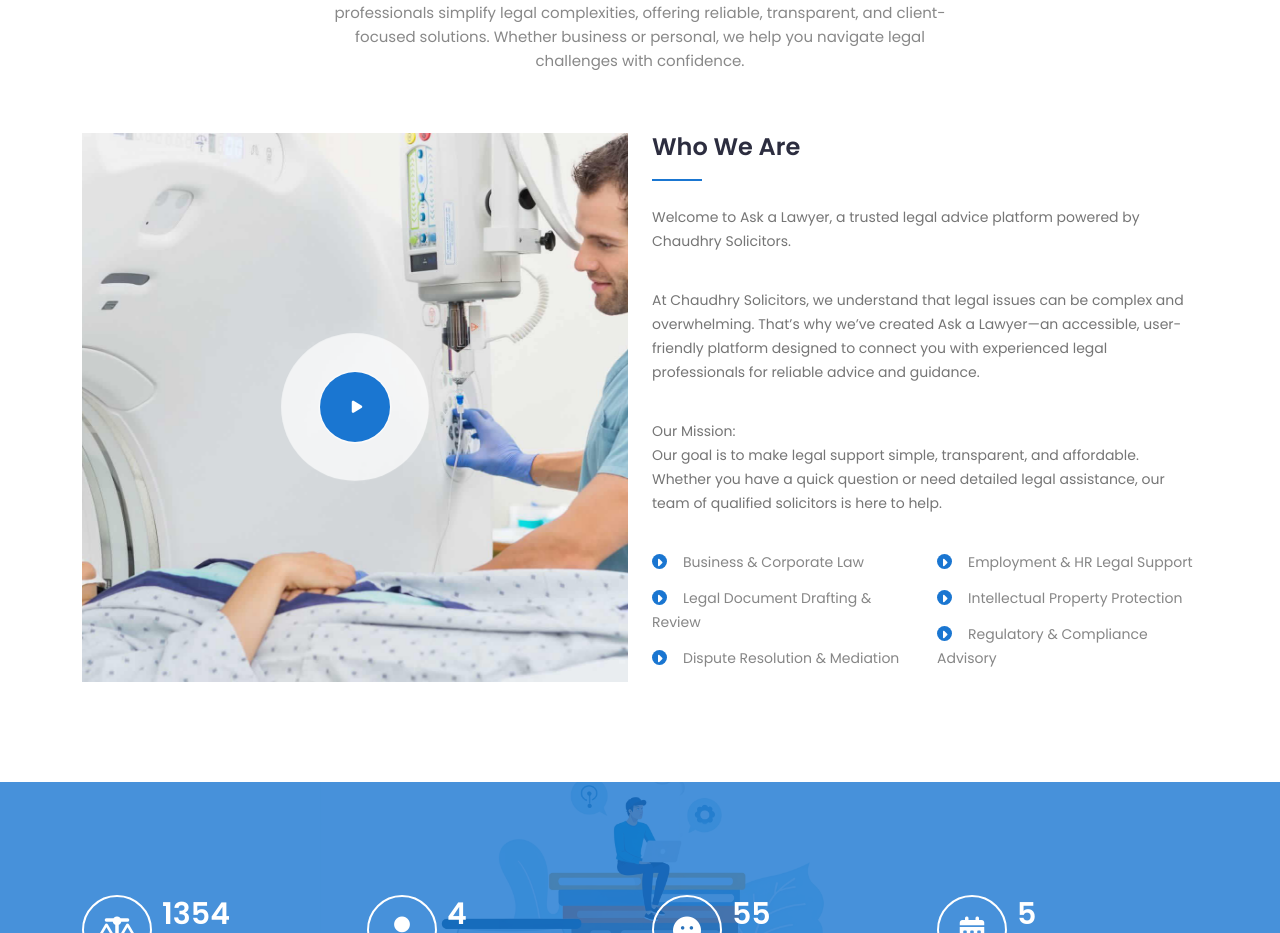
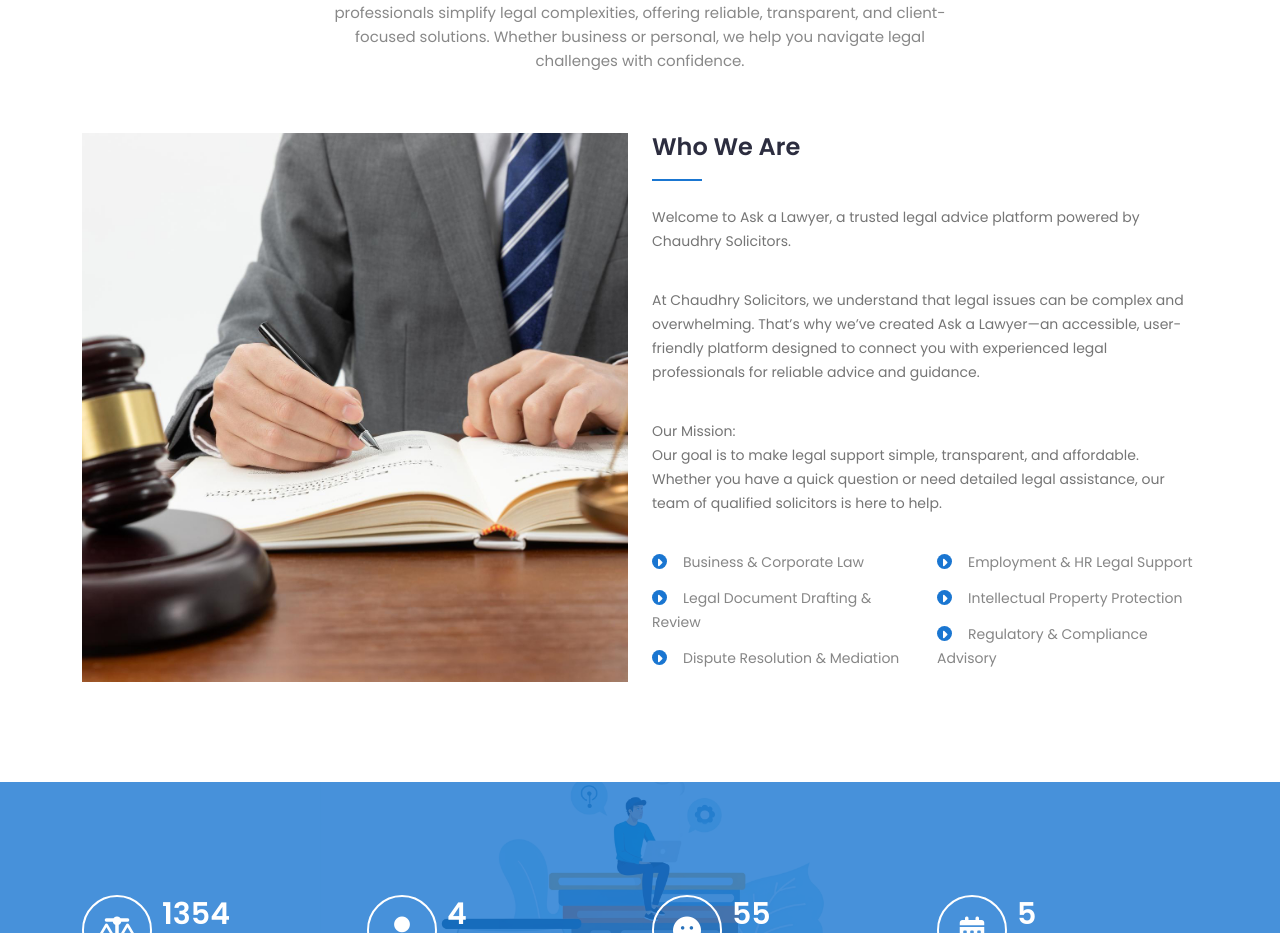
Before and after one commit to buhary98/ask_a_lawyer_website, a React (Create React App) app: page / in a window 1280 px wide. Shown: the part 1606-2539 px from the top of the page. Built offline with nearby package versions, Linux system fonts and the light colour scheme.

Commit message:
about us component updated

```diff
--- a/src/components/about/AboutUs.css
+++ b/src/components/about/AboutUs.css
@@ -1,6 +1,73 @@
 /*===================
 	About Us CSS
 =====================*/
+
+.about-us {
+    background: #fff;
+}
+
+.about-us .about-left {
+    height: 100%;
+    width: 100%;
+    background-image: url('../../assets/images/about-us.jpg');
+    background-size: cover;
+    background-position: center;
+    background-repeat: no-repeat;
+    position: relative;
+}
+
+.about-us .about-left .video-image .waves-block .waves {
+    position: absolute;
+    width: 200px;
+    height: 200px;
+    background: #fff;
+    opacity: 0;
+    -ms-filter: "progid:DXImageTransform.Microsoft.Alpha(Opacity=0)";
+    border-radius: 100%;
+    -webkit-animation: waves 3s ease-in-out infinite;
+    animation: waves 3s ease-in-out infinite;
+    left: 50%;
+    margin-left: -100px;
+    top: 50%;
+    margin-top: -100px;
+}
+
+.about-us .about-left .video-image .waves-block .wave-1 {
+    -webkit-animation-delay: 0s;
+    animation-delay: 0s;
+}
+
+.about-us .about-left .video-image .waves-block .wave-2 {
+    -webkit-animation-delay: 1s;
+    animation-delay: 1s;
+}
+
+.about-us .about-left .video-image .waves-block .wave-3 {
+    -webkit-animation-delay: 2s;
+    animation-delay: 2s;
+}
+
+.about-us .about-left .video-image .video {
+    color: #fff;
+    height: 70px;
+    width: 70px;
+    line-height: 70px;
+    text-align: center;
+    border-radius: 100%;
+    position: absolute;
+    left: 50%;
+    top: 50%;
+    margin-left: -35px;
+    margin-top: -35px;
+    font-size: 21px;
+    background: #1a76d1;
+    padding-left: 4px;
+}
+
+.about-us .about-left .video-image .video:hover {
+    transform: scale(1.1);
+}
+
 .about-us .about-right h3 {
     font-size: 24px;
     font-weight: 600;
@@ -24,16 +91,10 @@
     margin-bottom: 35px;
 }
 
-.about-us .about-right .list {}
-
 .about-us .about-right .list li {
     color: #868686;
     margin-bottom: 12px;
 }
-
-/* .about-us .about-right .list li:last-child {
-    margin-bottom: 0px;
-} */
 
 .about-us .about-right .list li i {
     height: 15px;
@@ -48,73 +109,6 @@
     margin-right: 16px;
 }
 
-/* Start Faq CSS */
-.about-us {
-    background: #fff;
-}
-
-.about-us .about-left {
-    height: 100%;
-    width: 100%;
-    background-image: url('../../assets/images/video-bg.jpg');
-    background-size: cover;
-    background-position: center;
-    background-repeat: no-repeat;
-    position: relative;
-}
-
-.about-us .about-left .video {
-    color: #fff;
-    height: 70px;
-    width: 70px;
-    line-height: 70px;
-    text-align: center;
-    border-radius: 100%;
-    position: absolute;
-    left: 50%;
-    top: 50%;
-    margin-left: -35px;
-    margin-top: -35px;
-    font-size: 21px;
-    background: #1a76d1;
-    padding-left: 4px;
-}
-
-.about-us .about-left .video:hover {
-    transform: scale(1.1);
-}
-
-.about-us .video-image .waves-block .waves {
-    position: absolute;
-    width: 200px;
-    height: 200px;
-    background: #fff;
-    opacity: 0;
-    -ms-filter: "progid:DXImageTransform.Microsoft.Alpha(Opacity=0)";
-    border-radius: 100%;
-    -webkit-animation: waves 3s ease-in-out infinite;
-    animation: waves 3s ease-in-out infinite;
-    left: 50%;
-    margin-left: -100px;
-    top: 50%;
-    margin-top: -100px;
-}
-
-.about-us .video-image .waves-block .wave-1 {
-    -webkit-animation-delay: 0s;
-    animation-delay: 0s;
-}
-
-.about-us .video-image .waves-block .wave-2 {
-    -webkit-animation-delay: 1s;
-    animation-delay: 1s;
-}
-
-.about-us .video-image .waves-block .wave-3 {
-    -webkit-animation-delay: 2s;
-    animation-delay: 2s;
-}
-
 /*=======================
 	End About Us CSS
 =========================*/
--- a/src/components/about/AboutUs.jsx
+++ b/src/components/about/AboutUs.jsx
@@ -1,7 +1,6 @@
 import React, { useState } from "react";
-
+import VideoPopup from "../videopopup/VideoPopUp";
 import "./AboutUs.css";
-import VideoPopup from "../videopopup/VideoPopUp";
 
 const AboutUs = () => {
   const [isOpen, setIsOpen] = useState(false);
@@ -27,7 +26,7 @@
         <div className="row">
           <div className="col-lg-6 col-12">
             <div className="about-left">
-              <div className="video-image">
+              {/* <div className="video-image">
                 <div className="promo-video">
                   <div className="waves-block">
                     <div className="waves wave-1"></div>
@@ -41,7 +40,7 @@
                 >
                   <i className="fa fa-play"></i>
                 </button>
-              </div>
+              </div> */}
             </div>
           </div>
           <div className="col-lg-6 col-12">
```
Also changed, not shown: src/assets/images/about-us.jpg (added), src/assets/images/video-bg.jpg (deleted).
